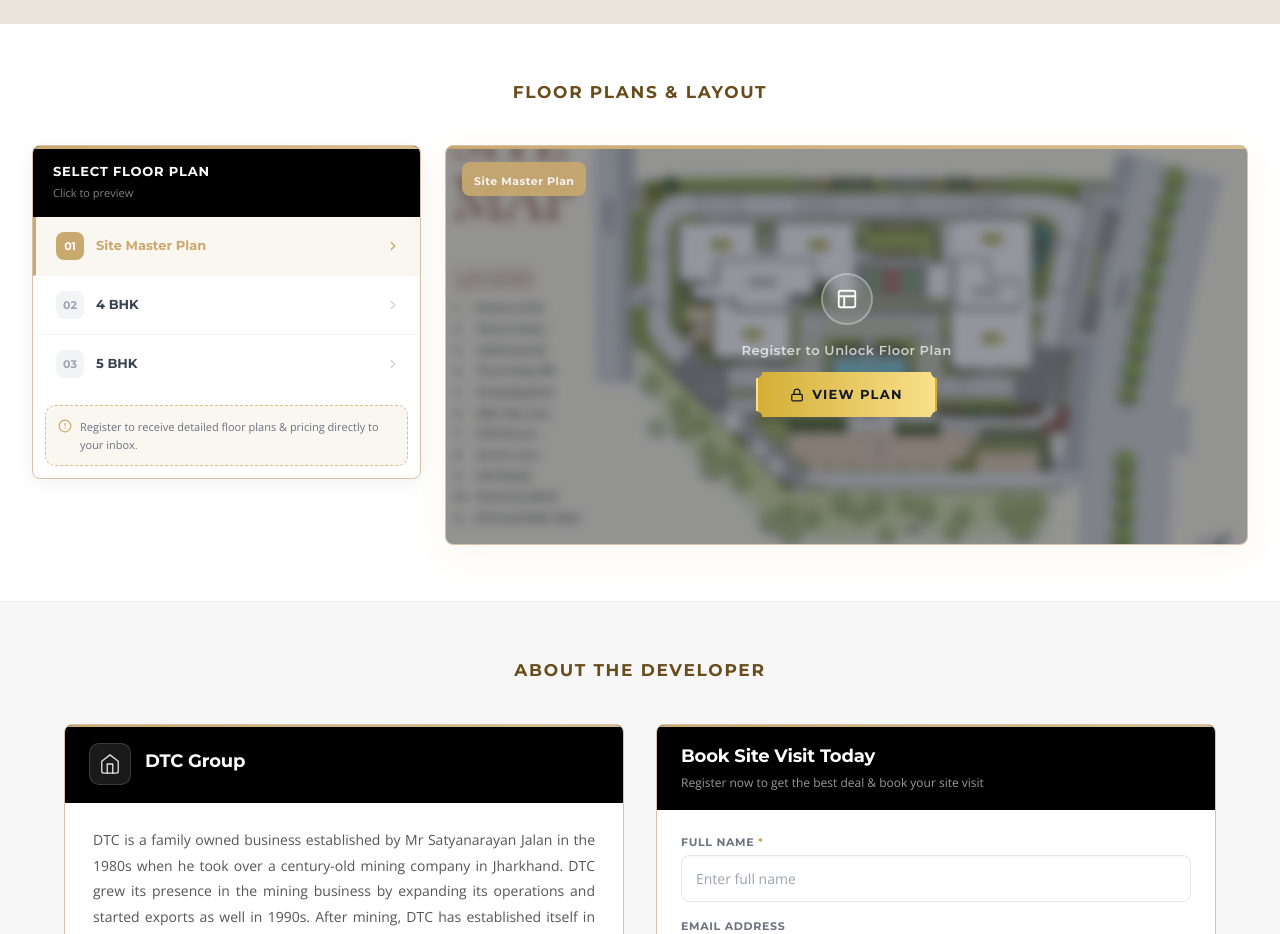
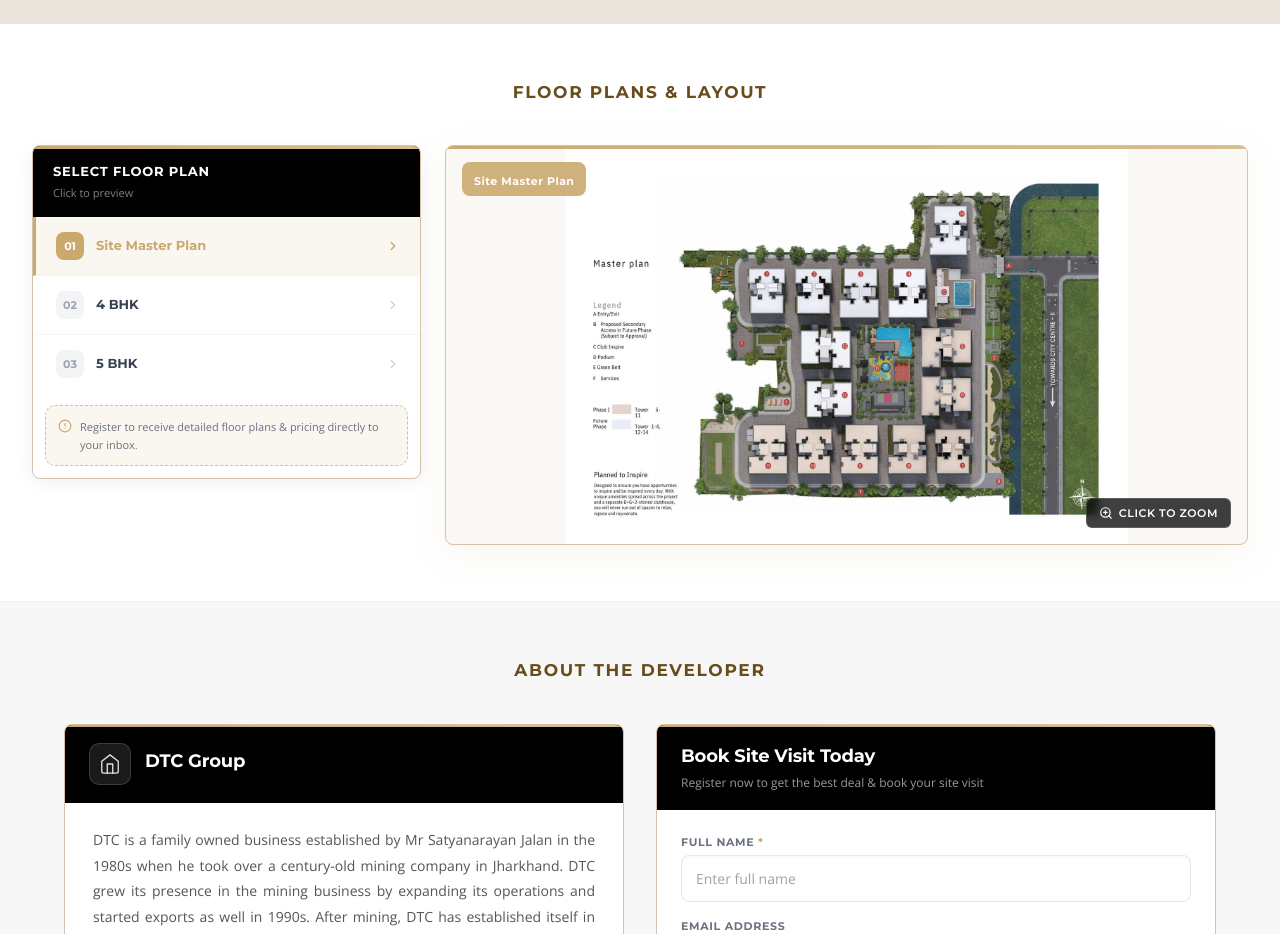
Before and after one commit to vineet-proptiger/dtc-embassy, a Next.js app: page / in a window 1280 px wide. Shown: the part 5520-6454 px from the top of the page. Built offline with nearby package versions, Linux system fonts and the light colour scheme.

Commit message:
some chnages

```diff
--- a/app/api/submit-lead/route.js
+++ b/app/api/submit-lead/route.js
@@ -40,6 +40,9 @@ export async function POST(request) {
     if (phone.length > 10) phone = phone.slice(-10)
     if (phone.length > 0 && phone.length < 10) {
       return Response.json({ status: false, msg: 'Invalid phone number' })
+    }
+    if (phone.length === 10 && !/^[6-9]\d{9}$/.test(phone)) {
+      return Response.json({ status: false, msg: 'Phone number must start with 6, 7, 8, or 9' })
     }
     const email = get('email')
 
--- a/components/AboutDeveloper.jsx
+++ b/components/AboutDeveloper.jsx
@@ -62,7 +62,8 @@ const ContactForm = () => {
 
   const submit = async (e) => {
     e.preventDefault()
-    if (!/^\d{10}$/.test(form.phone)) { setError('Enter valid 10-digit number'); return }
+    if (form.phone.length !== 10) { setError('Enter valid 10-digit number'); return }
+    if (!/^[6-9]\d{9}$/.test(form.phone)) { setError('Phone number must start with 6, 7, 8, or 9'); return }
     setError(''); setLoading(true)
     const tracking = buildTrackingFields()
     const payload = new FormData()
--- a/components/ContactCTA.jsx
+++ b/components/ContactCTA.jsx
@@ -21,7 +21,8 @@ const ContactCTA = () => {
 
   const submit = async (e) => {
     e.preventDefault()
-    if (!/^\d{10}$/.test(form.phone)) { setError('Enter valid 10-digit number'); return }
+    if (form.phone.length !== 10) { setError('Enter valid 10-digit number'); return }
+    if (!/^[6-9]\d{9}$/.test(form.phone)) { setError('Phone number must start with 6, 7, 8, or 9'); return }
     setError(''); setLoading(true)
     const tracking = buildTrackingFields()
     const payload = new FormData()
--- a/components/LeadForm.jsx
+++ b/components/LeadForm.jsx
@@ -23,7 +23,8 @@ const LeadForm = ({ formName = 'Hero Form', btnText = 'Submit Details' }) => {
 
   const handleSubmit = async (e) => {
     e.preventDefault()
-    if (!/^\d{10}$/.test(formData.phone)) { setError('Please enter a valid 10-digit mobile number.'); return }
+    if (formData.phone.length !== 10) { setError('Please enter a valid 10-digit mobile number.'); return }
+    if (!/^[6-9]\d{9}$/.test(formData.phone)) { setError('Phone number must start with 6, 7, 8, or 9'); return }
     setError(''); setLoading(true)
     const tracking = buildTrackingFields()
     const payload = new FormData()
--- a/components/MasterPlan.jsx
+++ b/components/MasterPlan.jsx
@@ -14,6 +14,7 @@ const plans = [
 
 const MasterPlan = ({ setIsOpen }) => {
   const [activePlan, setActivePlan] = useState(0)
+  const [showLightbox, setShowLightbox] = useState(false)
 
   return (
     <section id="masterplan" style={{
@@ -135,12 +136,17 @@ const MasterPlan = ({ setIsOpen }) => {
 
           {/* RIGHT — Image preview */}
           <div className="w-full lg:flex-1" data-aos="zoom-in">
-            <div style={{
+            <div
+              onClick={() => activePlan === 0 ? setShowLightbox(true) : setIsOpen(true)}
+              style={{
                 position: 'relative', borderRadius: '8px', overflow: 'hidden',
                 border: '1px solid #D5C2A8',
                 boxShadow: '0 10px 36px var(--color-shadow-inner)',
                 height: '100%', minHeight: '400px',
-            }}>
+                background: '#faf8f5',
+                cursor: 'pointer',
+              }}
+            >
               {/* Brand top accent */}
               <div style={{
                 position: 'absolute', top: 0, left: 0, right: 0, height: '3px',
@@ -161,14 +167,17 @@ const MasterPlan = ({ setIsOpen }) => {
                 </span>
               </div>
 
-              {/* Blurred image */}
+              {/* Image (unblurred for Site Master Plan, blurred for floor plans) */}
               <Image src={plans[activePlan].img} alt={plans[activePlan].label} fill
                 style={{
-                  objectFit: 'cover',
-                  filter: 'blur(5px)',
-                  transform: 'scale(1.06)'
+                  objectFit: activePlan === 0 ? 'contain' : 'cover',
+                  filter: activePlan === 0 ? 'none' : 'blur(5px)',
+                  transform: activePlan === 0 ? 'none' : 'scale(1.06)'
                 }} />
 
+              {/* Dark overlay & Unlock CTA only for unit floor plans */}
+              {activePlan !== 0 && (
+                <>
                   {/* Dark overlay */}
                   <div style={{
                     position: 'absolute', inset: 0,
@@ -210,11 +219,69 @@ const MasterPlan = ({ setIsOpen }) => {
                       View Plan
                     </button>
                   </div>
+                </>
+              )}
+
+              {/* Zoom badge when Site Master Plan is active */}
+              {activePlan === 0 && (
+                <div style={{
+                  position: 'absolute', bottom: '16px', right: '16px', zIndex: 10,
+                  background: 'rgba(0,0,0,0.75)', backdropFilter: 'blur(4px)',
+                  borderRadius: '6px', padding: '6px 12px',
+                  display: 'flex', alignItems: 'center', gap: '6px',
+                  border: '1px solid rgba(255,255,255,0.15)',
+                  transition: 'background 0.2s',
+                }}>
+                  <svg width="14" height="14" viewBox="0 0 24 24" fill="none" stroke="#fff" strokeWidth="2" strokeLinecap="round" strokeLinejoin="round">
+                    <circle cx="11" cy="11" r="8"/><line x1="21" y1="21" x2="16.65" y2="16.65"/><line x1="11" y1="8" x2="11" y2="14"/><line x1="8" y1="11" x2="14" y2="11"/>
+                  </svg>
+                  <span style={{
+                    color: '#fff', fontSize: '11px', fontFamily: F_JOST,
+                    fontWeight: '600', letterSpacing: '0.05em', textTransform: 'uppercase'
+                  }}>
+                    Click to Zoom
+                  </span>
+                </div>
+              )}
             </div>
           </div>
 
         </div>
       </div>
+
+      {/* ── Lightbox Modal for Site Master Plan ── */}
+      {showLightbox && activePlan === 0 && (
+        <div
+          className="fixed inset-0 z-[9999] bg-black/95 backdrop-blur-sm flex items-center justify-center p-4 md:p-10"
+          onClick={() => setShowLightbox(false)}
+        >
+          {/* Close Button */}
+          <button
+            className="absolute top-6 right-6 text-white/80 hover:text-white transition-colors z-[10000] p-2 bg-black/40 rounded-full"
+            onClick={() => setShowLightbox(false)}
+          >
+            <svg width="24" height="24" viewBox="0 0 24 24" fill="none" stroke="currentColor" strokeWidth="2" strokeLinecap="round" strokeLinejoin="round">
+              <line x1="18" y1="6" x2="6" y2="18"/><line x1="6" y1="6" x2="18" y2="18"/>
+            </svg>
+          </button>
+
+          {/* Center Content */}
+          <div className="relative w-full max-w-[95vw] max-h-[90vh] flex flex-col items-center justify-center">
+            <img
+              src={plans[0].img?.src || plans[0].img}
+              alt="Site Master Plan Full View"
+              className="max-w-full max-h-[85vh] object-contain shadow-2xl transition-all duration-300 rounded-lg bg-white/5"
+              onClick={(e) => e.stopPropagation()}
+            />
+            <div
+              className="mt-3 text-center text-white/90 text-xs md:text-sm tracking-widest font-semibold uppercase"
+              style={{ fontFamily: F_JOST }}
+            >
+              Site Master Plan
+            </div>
+          </div>
+        </div>
+      )}
     </section>
   )
 }
```
Also changed, not shown: public/images/masterplan/masterplan.webp. Lines whose indentation alone changed are shown as unchanged.
